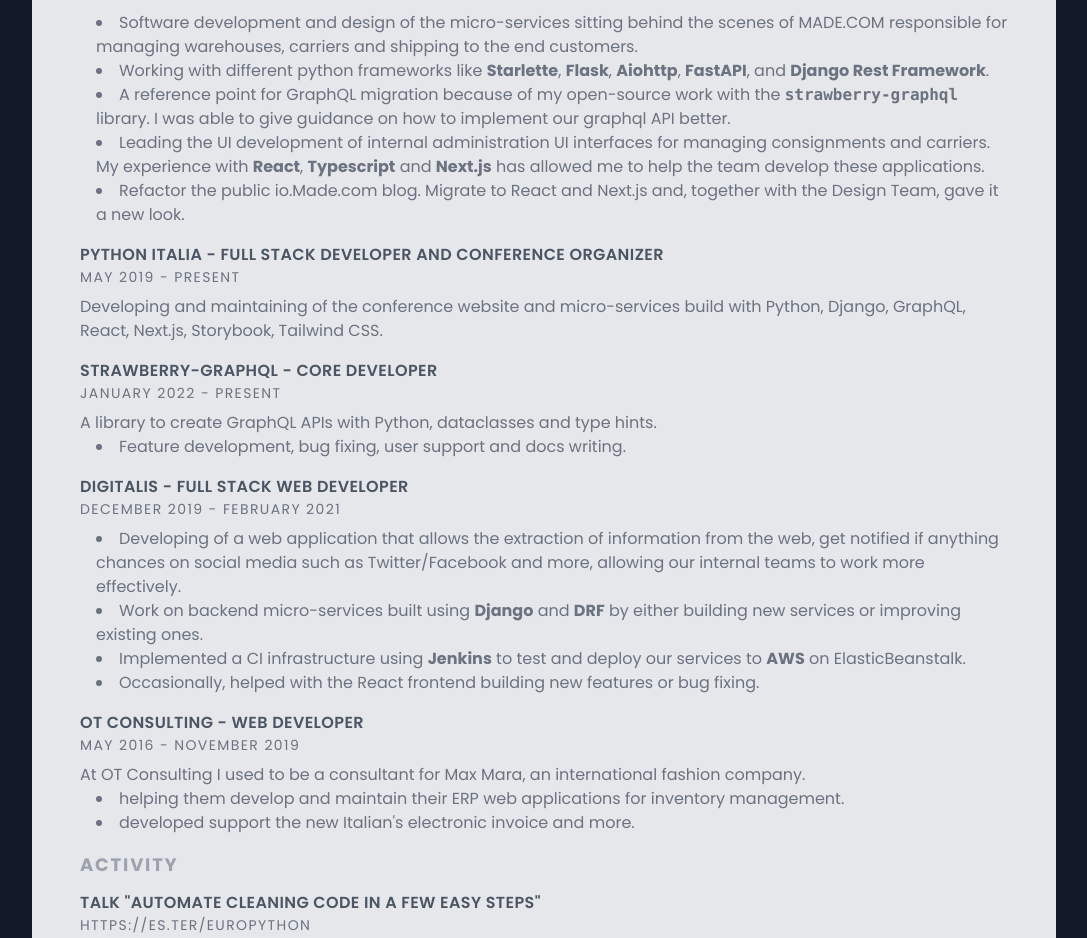
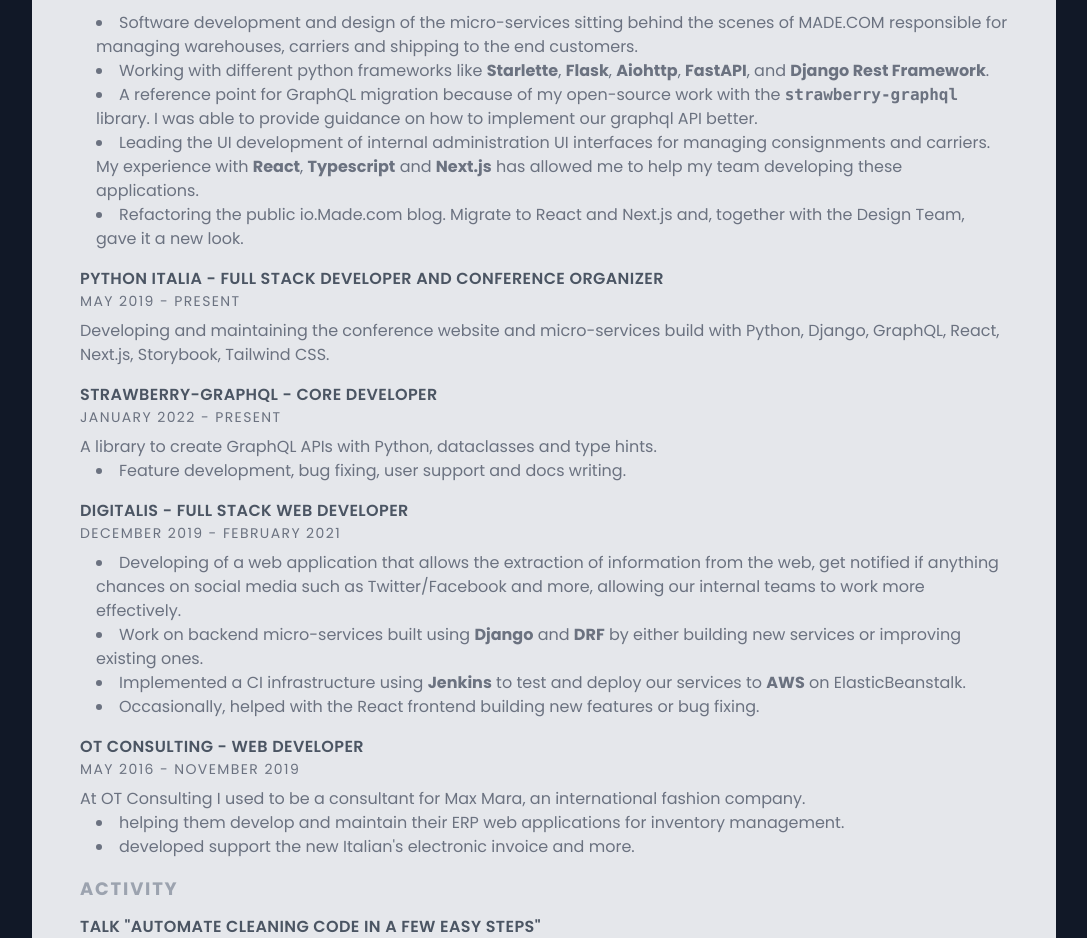
Before and after one commit to estyxx/es.ter, a Next.js app: page /resume in a window 1280 px wide. Shown: the part 423-1361 px from the top of the page, without its empty margins (96-1183 px from the left). Built offline with nearby package versions, Linux system fonts and the light colour scheme.

Commit message:
Fix link

```diff
--- a/src/components/resume/resume.tsx
+++ b/src/components/resume/resume.tsx
@@ -149,7 +149,7 @@
                   <li>
                     A reference point for GraphQL migration because of my
                     open-source work with the <StrawberryLink /> library. I was
-                    able to give guidance on how to implement our graphql API
+                    able to provide guidance on how to implement our graphql API
                     better.
                   </li>
                   <li>
@@ -158,10 +158,10 @@
                     experience with <span className="font-bold">React</span>,{" "}
                     <span className="font-bold">Typescript</span> and{" "}
                     <span className="font-bold">Next.js</span> has allowed me to
-                    help the team develop these applications.
+                    help my team developing these applications.
                   </li>
                   <li>
-                    Refactor the public{" "}
+                    Refactoring the public{" "}
                     <Link href="https://io.made.com/">io.Made.com</Link> blog.
                     Migrate to React and Next.js and, together with the Design
                     Team, gave it a new look.
@@ -174,7 +174,7 @@
                 companyUrl="https://pycon.it"
                 from="May 2019"
               >
-                Developing and maintaining of the conference website and
+                Developing and maintaining the conference website and
                 micro-services build with Python, Django, GraphQL, React,
                 Next.js, Storybook, Tailwind CSS.
               </Experience>
@@ -251,8 +251,8 @@
                   Talk &quot;Automate cleaning code in a few easy steps&quot;
                 </h1>
                 <p className="mb-2 text-sm tracking-widest text-gray-500 uppercase">
-                  <Link href="https://es.ter/europython" target="_blank">
-                    https://es.ter/europython
+                  <Link href="https://ester.lol/europython" target="_blank">
+                    https://ester.lol/europython
                   </Link>
                 </p>
                 <div className="mb-1 text-gray-500 list-disc">
```
